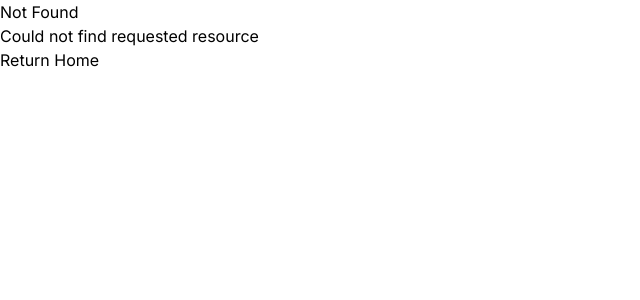
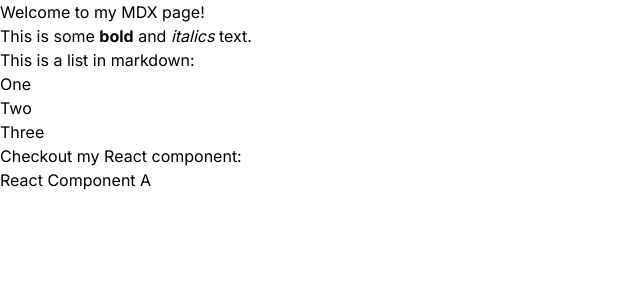
Before and after one commit to kaka12138/learning-of-next.js, a Next.js app: page /my-mdx-page in a window 1280 px wide. Before the commit this address had no page. Shown: the top 300 px of the page, without its empty margins (0-640 px from the left). Built offline with nearby package versions, Linux system fonts and the light colour scheme.

Commit message:
feat: local MDX

```diff
--- /dev/null
+++ b/app/components/ACom.tsx
@@ -0,0 +1,4 @@
+import React from "react"
+export function ACom() {
+  return <div>React Component A</div>
+}
--- /dev/null
+++ b/app/my-mdx-page/page.mdx
@@ -0,0 +1,14 @@
+import { ACom } from "../components/ACom.tsx"
+
+# Welcome to my MDX page!
+
+This is some **bold** and _italics_ text.
+
+This is a list in markdown:
+
+- One
+- Two
+- Three
+
+Checkout my React component:
+<ACom />
--- /dev/null
+++ b/mdx-components.tsx
@@ -0,0 +1,6 @@
+import type { MDXComponents } from "mdx/types"
+export function useMDXComponents(components: MDXComponents): MDXComponents {
+  return {
+    ...components
+  }
+}
--- a/next.config.js
+++ b/next.config.js
@@ -1,5 +1,9 @@
+// mdx
+const withMDX = require("@next/mdx")()
+
 /** @type {import('next').NextConfig} */
 const nextConfig = {
+  pageExtensions: ["js", "jsx", "mdx", "ts", "tsx"],
   experimental: {
     // 静态写入链接
     typedRoutes: true
@@ -15,4 +19,4 @@
     ]
   }
 }
-module.exports = nextConfig
+module.exports = withMDX(nextConfig)
```
Also changed, not shown: package.json (+9 -5 lines), 1 other file (tests, documents, lock files or other folders).
